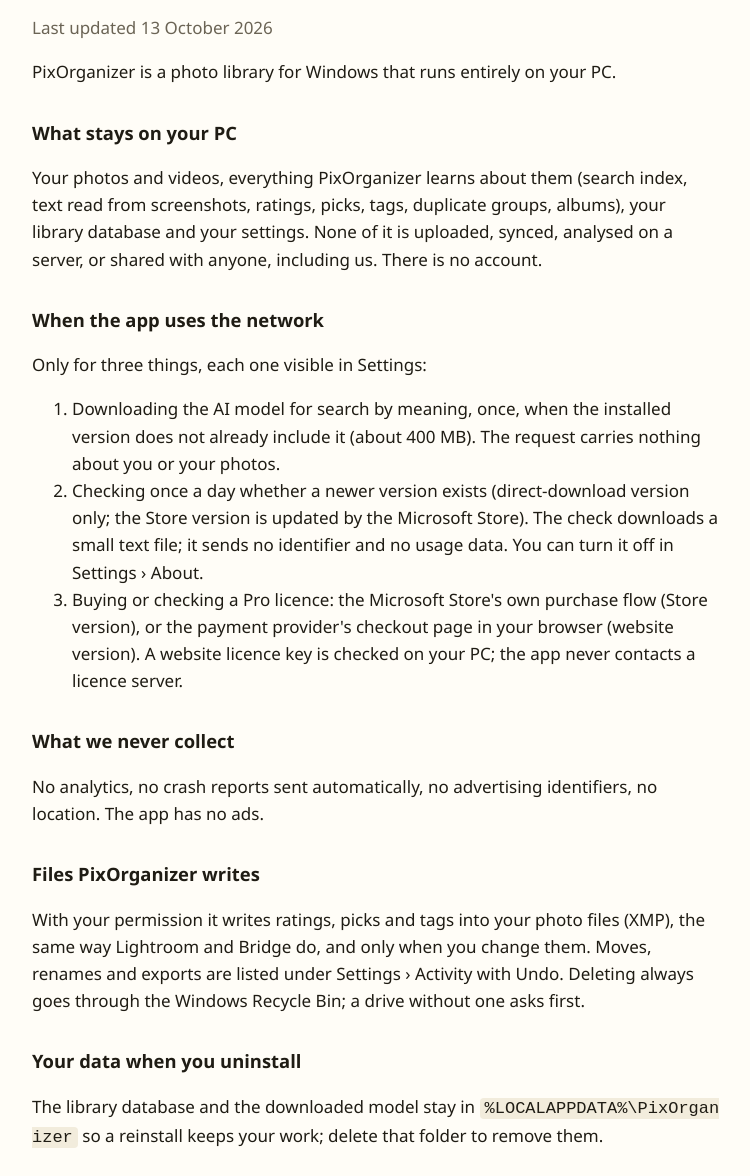
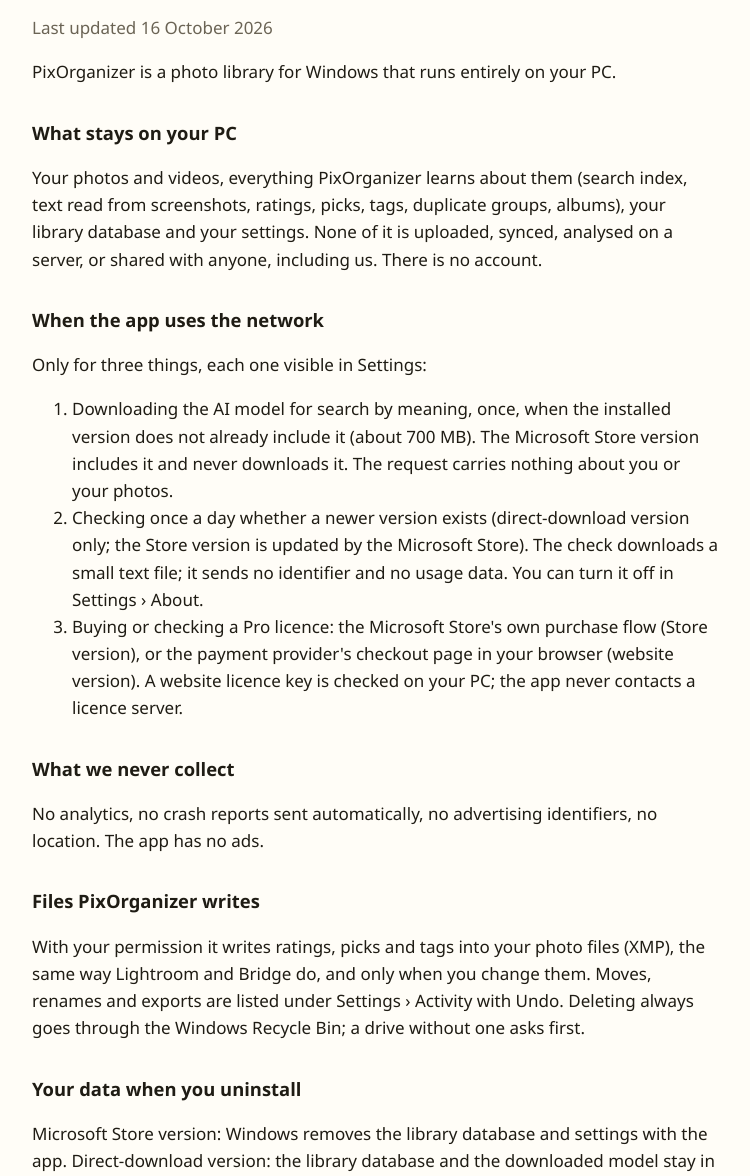
Before and after one commit to bull1210/pixorganizer, a plain HTML site: page privacy/index.html in a window 1280 px wide. Shown: the part 90-1266 px from the top of the page, without its empty margins (264-1014 px from the left). Drawn offline with Linux system fonts and the light colour scheme.

Commit message:
Privacy policy: the Store version includes the AI model; what an uninstall removes

```diff
--- a/privacy/index.html
+++ b/privacy/index.html
@@ -10,7 +10,7 @@
 <body>
 <main>
 <header><a href="../"><img src="../app_icon.png" alt="" width="48" height="48"></a><h1>PixOrganizer privacy policy</h1></header>
-<p class="muted">Last updated 13 October 2026</p>
+<p class="muted">Last updated 16 October 2026</p>
 
 <p>PixOrganizer is a photo library for Windows that runs entirely on your PC.</p>
 
@@ -23,7 +23,8 @@
 <p>Only for three things, each one visible in Settings:</p>
 <ol>
 <li>Downloading the AI model for search by meaning, once, when the installed version does not already include it
-(about 400 MB). The request carries nothing about you or your photos.</li>
+(about 700 MB). The Microsoft Store version includes it and never downloads it. The request carries nothing about you
+or your photos.</li>
 <li>Checking once a day whether a newer version exists (direct-download version only; the Store version is updated by
 the Microsoft Store). The check downloads a small text file; it sends no identifier and no usage data. You can turn it
 off in Settings › About.</li>
@@ -41,8 +42,10 @@
 always goes through the Windows Recycle Bin; a drive without one asks first.</p>
 
 <h2>Your data when you uninstall</h2>
-<p>The library database and the downloaded model stay in <code>%LOCALAPPDATA%\PixOrganizer</code> so a reinstall keeps
-your work; delete that folder to remove them.</p>
+<p>Microsoft Store version: Windows removes the library database and settings with the app. Direct-download version:
+the library database and the downloaded model stay in <code>%LOCALAPPDATA%\PixOrganizer</code> so a reinstall keeps
+your work; delete that folder to remove them. Your photos, and the ratings and tags written into them, are never removed
+by an uninstall; neither is a vault or backup folder you chose.</p>
 
 <h2>Questions</h2>
 <p>Open an issue at <a href="https://github.com/bull1210/pixorganizer/issues">github.com/bull1210/pixorganizer/issues</a>.</p>
```
